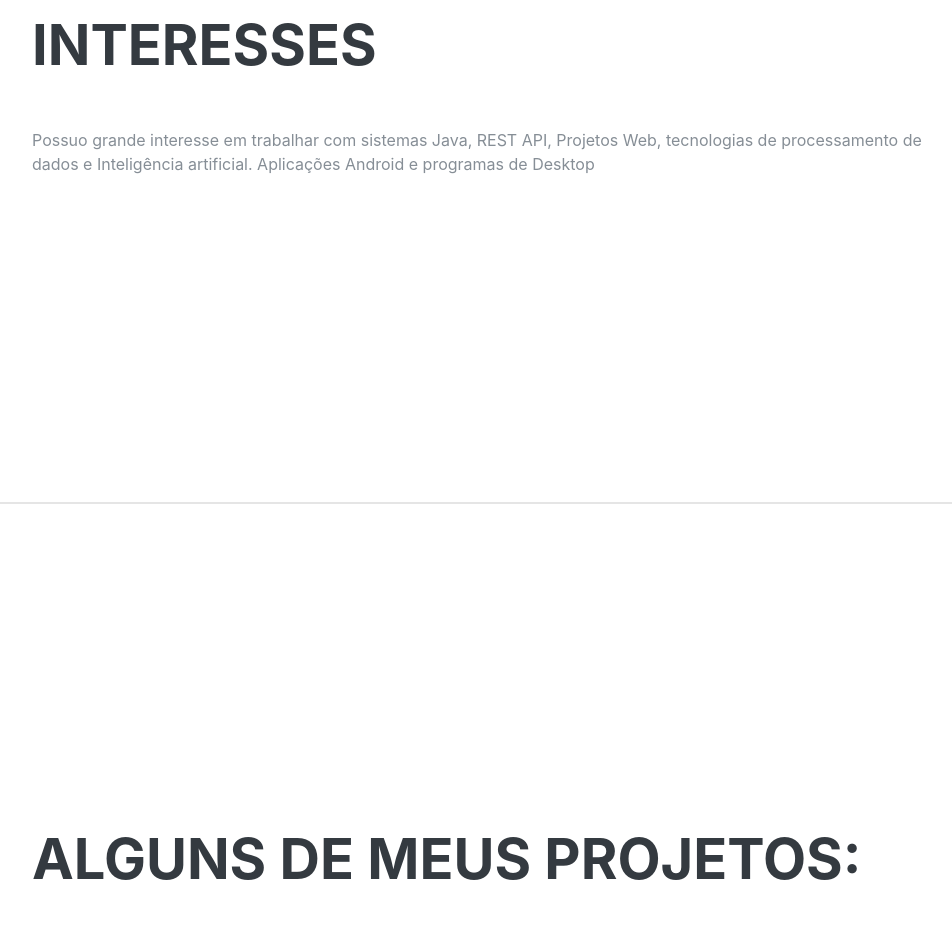
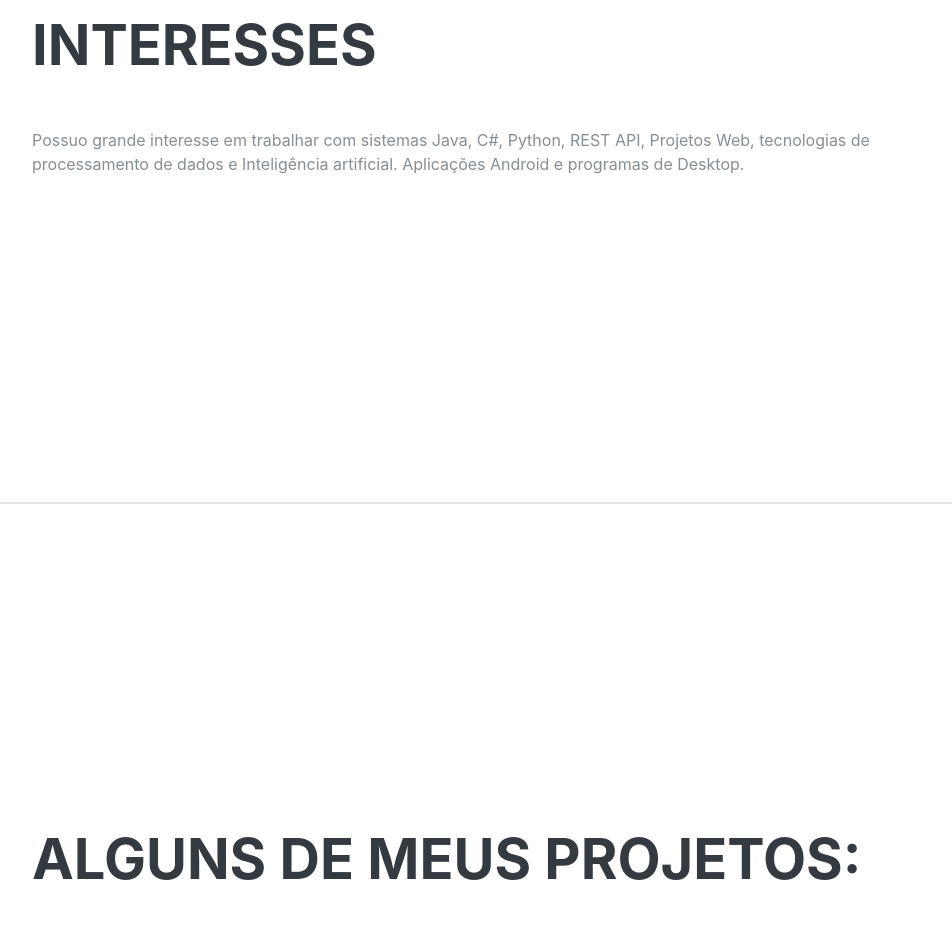
Before and after one commit to samuelkeullen/samuelkeullen.github.io, a plain HTML site: page index.html in a window 1280 px wide. Shown: the part 1900-2828 px from the top of the page, without its empty margins (288-1240 px from the left). Drawn offline with Linux system fonts and the light colour scheme; a web font is replaced by a local one.

Commit message:
Update index.html

```diff
--- a/index.html
+++ b/index.html
@@ -155,8 +155,8 @@
       <div class="w-100">
         <h2 class="mb-5">Interesses</h2>
         <p>
-          Possuo grande interesse em trabalhar com sistemas Java, REST API, Projetos Web, tecnologias de
-          processamento de dados e Inteligência artificial. Aplicações Android e programas de Desktop
+          Possuo grande interesse em trabalhar com sistemas Java, C#, Python, REST API, Projetos Web, tecnologias de
+          processamento de dados e Inteligência artificial. Aplicações Android e programas de Desktop.
         </p>
       </div>
     </section>
```
